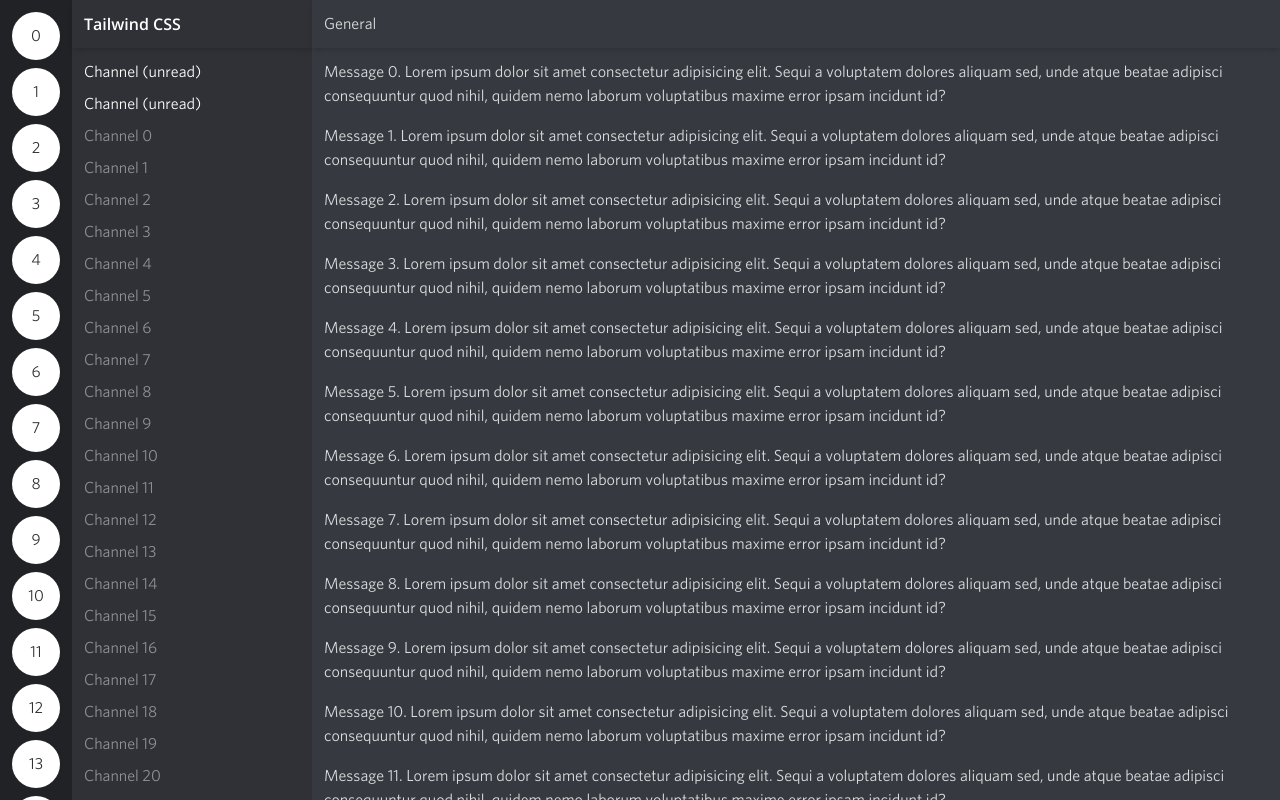
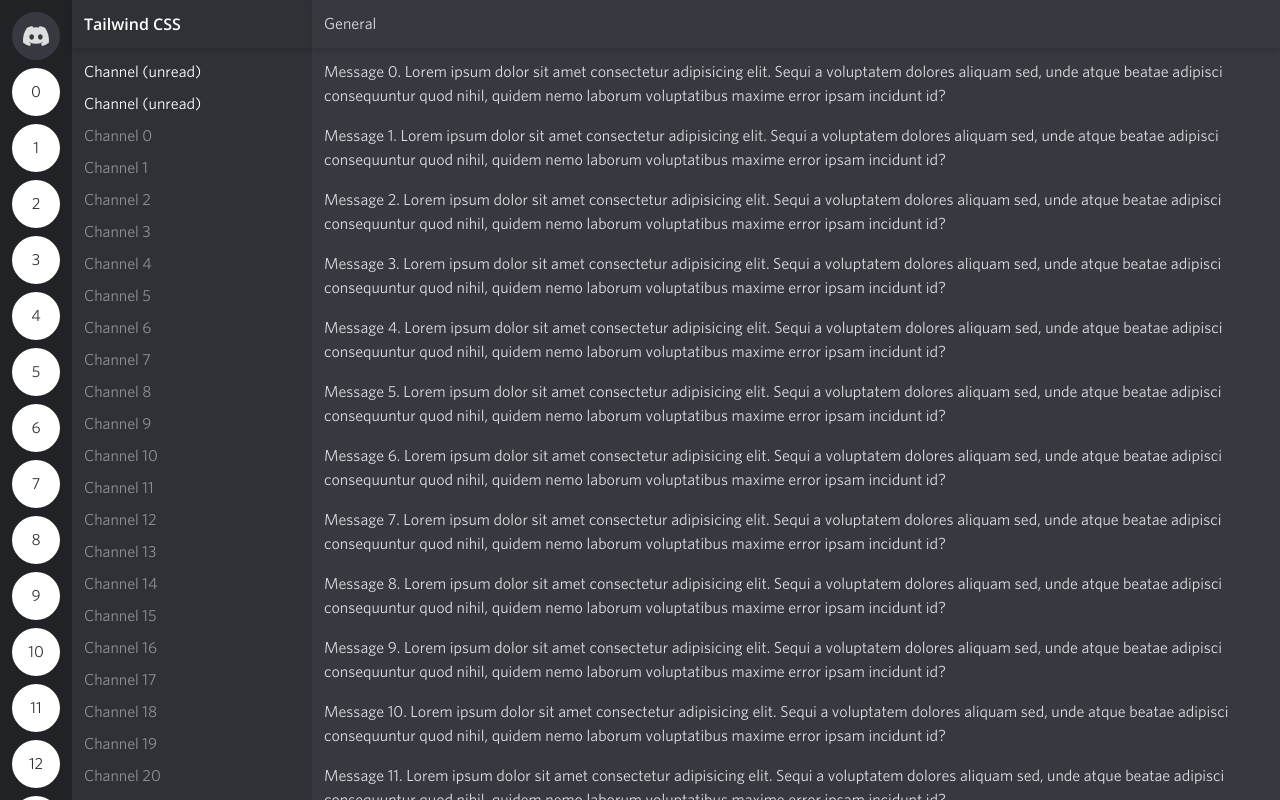
Before and after one commit to FranciscoJavierMartin/Discord-tailwind, a Vue app: page / in a window 1280 px wide. Built offline with nearby package versions, Linux system fonts and the light colour scheme.

Commit message:
Add discord icon

```diff
--- /dev/null
+++ b/src/components/DiscordIcon.vue
@@ -0,0 +1,8 @@
+<template>
+  <svg aria-hidden="false" viewBox="0 0 28 20">
+    <path
+      fill="currentColor"
+      d="M23.021 1.677A21.227 21.227 0 0017.658 0c-.252.462-.483.935-.687 1.418a19.931 19.931 0 00-5.943 0C10.82.935 10.59.462 10.337.005c-1.856.32-3.659.88-5.37 1.677C1.567 6.78.65 11.754 1.111 16.652A21.504 21.504 0 007.691 20c.532-.726 1.004-1.5 1.407-2.309a13.582 13.582 0 01-2.221-1.078c.188-.137.37-.274.547-.428a15.232 15.232 0 0013.152 0c.177.148.36.291.541.428-.707.424-1.453.787-2.22 1.078.408.808.875 1.578 1.405 2.303a21.5 21.5 0 006.58-3.347h.007c.541-5.674-.922-10.6-3.868-14.97zM9.681 13.638c-1.283 0-2.34-1.193-2.34-2.644S8.37 8.35 9.68 8.35c1.308 0 2.359 1.193 2.338 2.644 0 1.451-1.036 2.644-2.339 2.644zm8.635 0c-1.283 0-2.34-1.193-2.34-2.644s1.036-2.644 2.34-2.644c1.302 0 2.36 1.193 2.338 2.644 0 1.451-1.036 2.644-2.338 2.644z"
+    />
+  </svg>
+</template>
--- a/src/pages/HomePage.vue
+++ b/src/pages/HomePage.vue
@@ -1,6 +1,14 @@
+import DiscordIcon from '@/components/DiscordIcon.vue';
 <template>
   <div class="flex h-screen text-gray-100">
     <div class="space-y-2 overflow-y-scroll bg-gray-900 p-3">
+      <div
+        class="flex w-12 h-12 items-center justify-center rounded-full
+          text-gray-100 transition duration-200 bg-gray-700
+          hover:bg-brand hover:text-white"
+      >
+        <DiscordIcon class="h-5 w-7" />
+      </div>
       <div
         v-for="(_, index) in Array(40)"
         :key="index"
@@ -34,3 +42,7 @@
     </div>
   </div>
 </template>
+
+<script lang="ts" setup>
+import DiscordIcon from '@/components/DiscordIcon.vue';
+</script>
--- a/tailwind.config.js
+++ b/tailwind.config.js
@@ -8,6 +8,7 @@
   theme: {
     extend: {
       colors: {
+        brand: '#5865F2',
         gray: {
           50: '#ECEDEE',
           100: '#DCDDDE',
```
